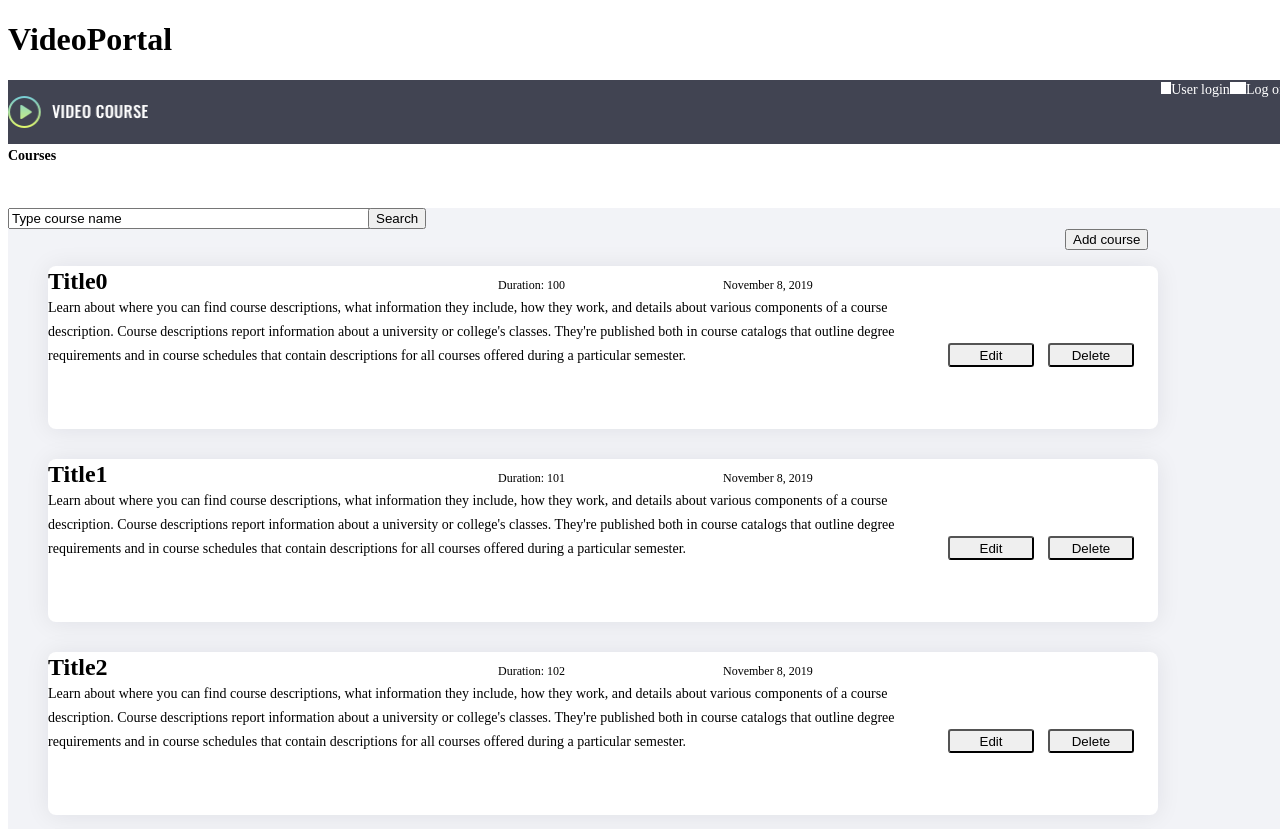
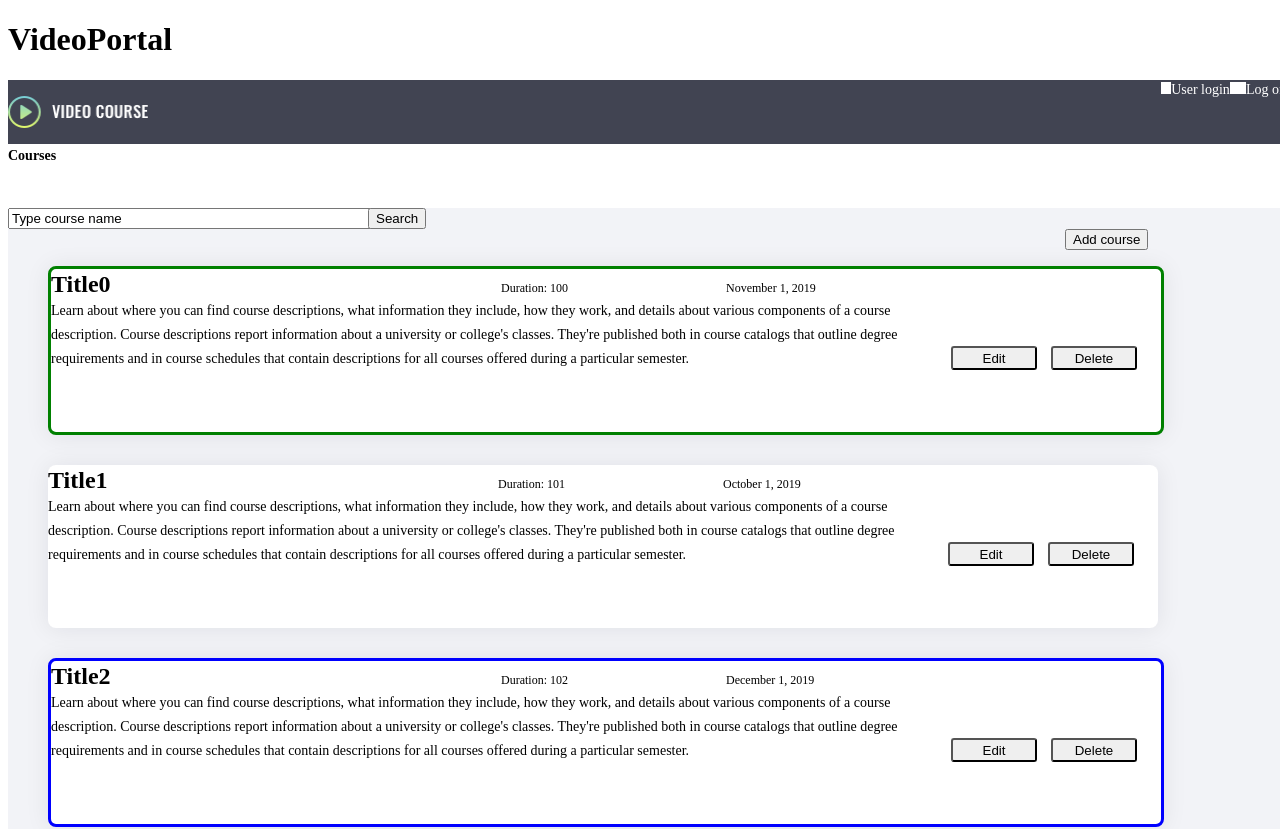
Before and after one commit to dKab/VideoPortal-angular-training, an Angular app in the folder VideoPortal/: page / in a window 1280 px wide. Shown: the top 829 px of the page. Built offline with nearby package versions, Linux system fonts and the light colour scheme.

Commit message:
added directive

```diff
--- a/VideoPortal/src/app/core/core.module.ts
+++ b/VideoPortal/src/app/core/core.module.ts
@@ -13,12 +13,13 @@ import { VpSearchCourceComponent } from './vp-list-cources/vp-search-cource/vp-s
 import { VpAddCourceComponent } from './vp-list-cources/vp-add-cource/vp-add-cource.component';
 import {VpLoadMoreComponent} from './vp-list-cources/vp-load-more/vp-load-more.component';
 import {NgbModule} from '@ng-bootstrap/ng-bootstrap';
+import { HighlightBorderDirective } from './vp-cource/highlight-border.directive';
 
 
 @NgModule({
   declarations: [
     VpHeaderComponent, VpBreadcrumbsComponent, VpSectionComponent, VpListCourcesComponent,
-    VpCourceComponent, VpFooterComponent, VpLogoComponent, VpSearchCourceComponent, VpAddCourceComponent, VpLoadMoreComponent],
+    VpCourceComponent, VpFooterComponent, VpLogoComponent, VpSearchCourceComponent, VpAddCourceComponent, VpLoadMoreComponent, HighlightBorderDirective],
   imports: [
     CommonModule, NgbModule
   ],
--- /dev/null
+++ b/VideoPortal/src/app/core/vp-cource/highlight-border.directive.ts
@@ -0,0 +1,19 @@
+import { Directive, ElementRef, Input } from '@angular/core';
+import { element } from 'protractor';
+
+@Directive({
+  selector: '[appHighlightBorder]'
+})
+export class HighlightBorderDirective {
+
+
+  constructor(private element: ElementRef) {  }
+
+  @Input('appHighlightBorder') set draw(color: string) {
+    console.log('directive:',color);
+    if (color !== 'default') {
+      this.element.nativeElement.style.borderColor = color;
+      this.element.nativeElement.style.borderStyle = 'solid';
+    }
+  }
+}
--- a/VideoPortal/src/app/core/vp-cource/vp-cource.component.css
+++ b/VideoPortal/src/app/core/vp-cource/vp-cource.component.css
@@ -2,6 +2,7 @@
     width: 1110px;
     height: 163px;
     border-radius: 8px;
+    border-width: 3px;
     box-shadow: 0 1px 24px 0 rgba(18, 21, 35, 0.08);
     background-color: #ffffff;
   }
--- a/VideoPortal/src/app/core/vp-cource/vp-cource.component.html
+++ b/VideoPortal/src/app/core/vp-cource/vp-cource.component.html
@@ -1,4 +1,4 @@
-<div class="Rectangle">
+<div class="Rectangle" [appHighlightBorder] = "getColor">
     <div style="display: inline-block;width: 900px;">
         <div style="display: inline-block; width: 50%;"><span class="Video-Course-1-Name">{{course.Title}}</span></div>
         <div style="display: inline-block; width: 25%;"><span class="h-28-min">Duration: {{course.Duration}}</span></div>
@@ -13,5 +13,5 @@
     </div>
     <div style="display: inline-block; width: 100px;">
             <button type="button" class="Mask btn btn-primary" (click)="onDelete()">Delete</button>
-        </div>
+    </div>
 </div>
--- a/VideoPortal/src/app/core/vp-cource/vp-cource.component.ts
+++ b/VideoPortal/src/app/core/vp-cource/vp-cource.component.ts
@@ -10,8 +10,23 @@ export class VpCourceComponent implements OnInit {
 
   constructor() { }
   get formattedDate() {
-    var options = { year: 'numeric', month: 'long', day: 'numeric' };
-    return this.course.CreateDate.toLocaleString('EN-US',options);
+    const options = { year: 'numeric', month: 'long', day: 'numeric' };
+    return this.course.CreateDate.toLocaleString('EN-US', options);
+  }
+  get getColor() {
+    const now = new Date();
+    const twoWeeksAgo = new Date(now.getFullYear(), now.getMonth(), now.getDay() - 14);
+    let fresh: boolean;
+    let upcoming: boolean;
+    fresh = (this.course.CreateDate < now) && (this.course.CreateDate >= twoWeeksAgo);
+    upcoming = this.course.CreateDate > now;
+    if (fresh) {
+      return 'green';
+    }
+    if (upcoming) {
+      return 'blue';
+    }
+    return 'default';
   }
   @Input() course: VpIcourse;
   @Output() delete: EventEmitter<number> = new EventEmitter();
--- a/VideoPortal/src/app/core/vp-list-cources/vp-list-cources.component.ts
+++ b/VideoPortal/src/app/core/vp-list-cources/vp-list-cources.component.ts
@@ -15,10 +15,16 @@ export class VpListCourcesComponent implements OnInit {
   }
   coursesList: Array<VpIcourse>;
   ngOnInit() {
+    const description = `Learn about where you can find course descriptions,
+     what information they include, how they work,
+     and details about various components of a course description.
+     Course descriptions report information about a university or college\'s classes.
+     They\'re published both in course catalogs that outline degree requirements and in course schedules that contain descriptions
+     for all courses offered during a particular semester.`;
     this.coursesList = new Array<VpCourse>(
-      new VpCourse(0, 'Title0', new Date(), 100, 'Learn about where you can find course descriptions, what information they include, how they work, and details about various components of a course description. Course descriptions report information about a university or college\'s classes. They\'re published both in course catalogs that outline degree requirements and in course schedules that contain descriptions for all courses offered during a particular semester.'),
-      new VpCourse(1, 'Title1', new Date(), 101, 'Learn about where you can find course descriptions, what information they include, how they work, and details about various components of a course description. Course descriptions report information about a university or college\'s classes. They\'re published both in course catalogs that outline degree requirements and in course schedules that contain descriptions for all courses offered during a particular semester.'),
-      new VpCourse(2, 'Title2', new Date(), 102, 'Learn about where you can find course descriptions, what information they include, how they work, and details about various components of a course description. Course descriptions report information about a university or college\'s classes. They\'re published both in course catalogs that outline degree requirements and in course schedules that contain descriptions for all courses offered during a particular semester.'),
+      new VpCourse(0, 'Title0', new Date('2019-11-01'), 100, description),
+      new VpCourse(1, 'Title1', new Date('2019-10-01'), 101, description),
+      new VpCourse(2, 'Title2', new Date('2019-12-01'), 102, description),
     );
   }
   deleteCourse(id: number) {
```
Also changed, not shown: 1 other file (tests, documents, lock files or other folders).
